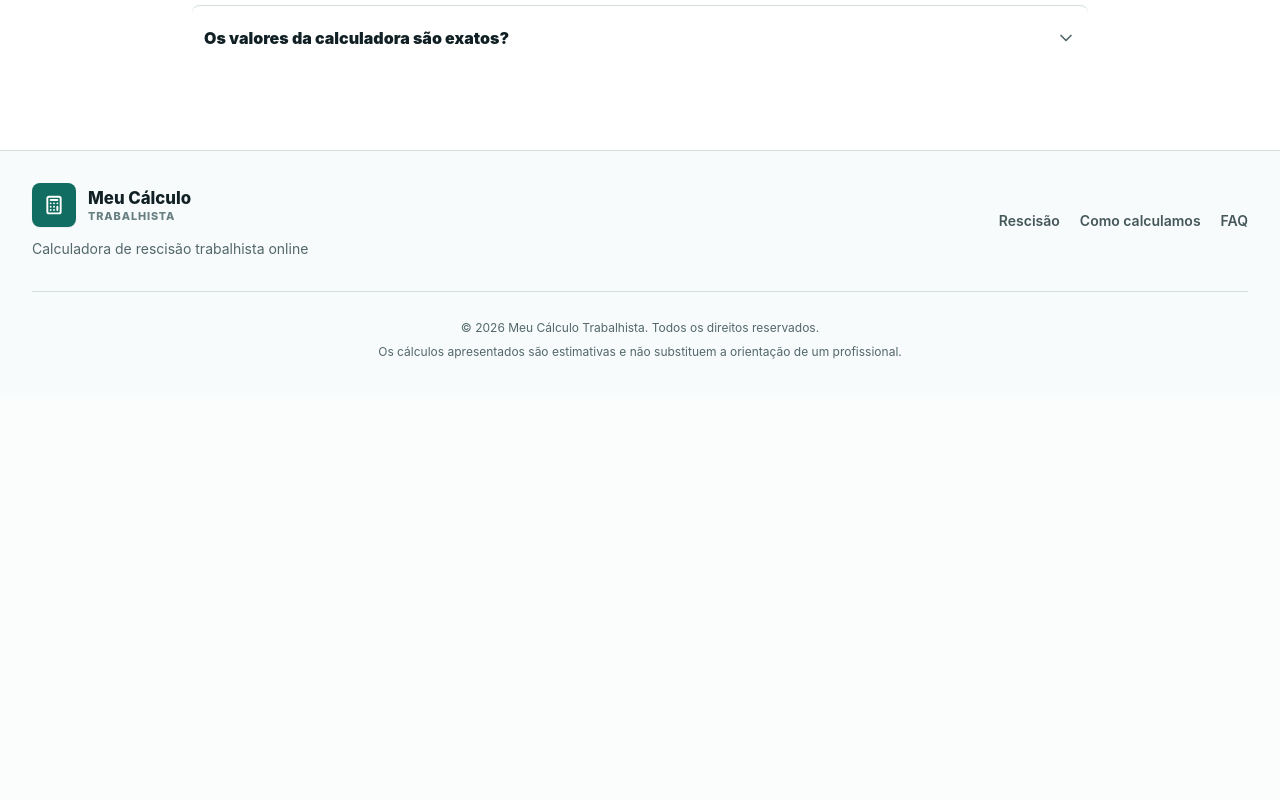
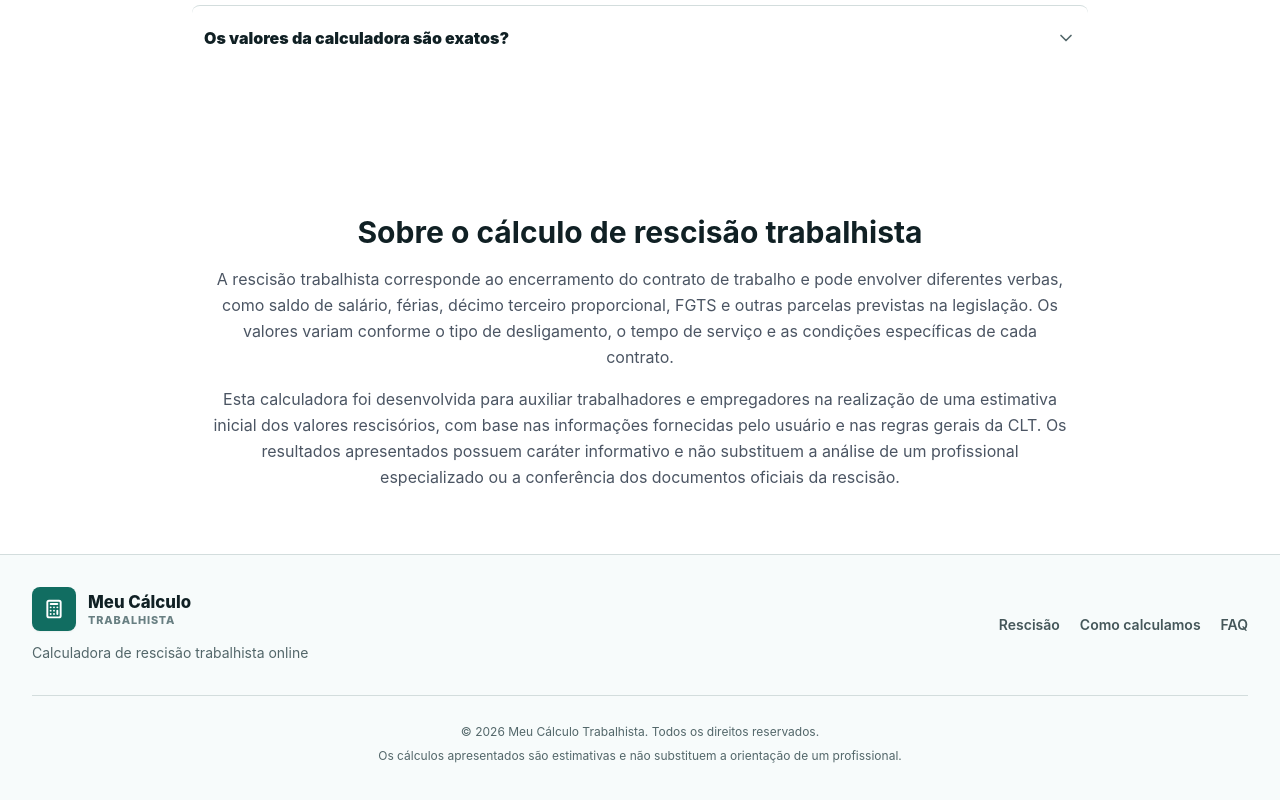
Before and after one commit to feliperavelli/meu-calculo-trabalhista, a Next.js app: page / in a window 1280 px wide. Shown: the part 2186-2986 px from the top of the page. Before the commit the page ends 2582 px from the top, so only its background shows below. Built offline with nearby package versions, Linux system fonts and the light colour scheme; no server answers.

Commit message:
Update page.tsx

```diff
--- a/src/app/page.tsx
+++ b/src/app/page.tsx
@@ -4,7 +4,7 @@ import { Footer } from "@/components/Footer";
 import { Header } from "@/components/Header";
 import { Hero } from "@/components/Hero";
 import { HowItWorks } from "@/components/HowItWorks";
-
+import { AboutRescision } from "@/components/AboutRescision";
 const jsonLd = {
   "@context": "https://schema.org",
   "@type": "WebApplication",
@@ -35,7 +35,9 @@ export default function Home() {
   <CalculatorSection />
   <HowItWorks />
   <FAQ />
+  <AboutRescision />
 </main>
+
       <Footer />
     </>
   );
```
Lines whose indentation alone changed are shown as unchanged.
